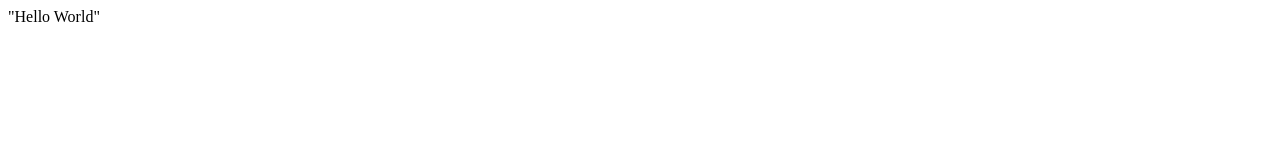
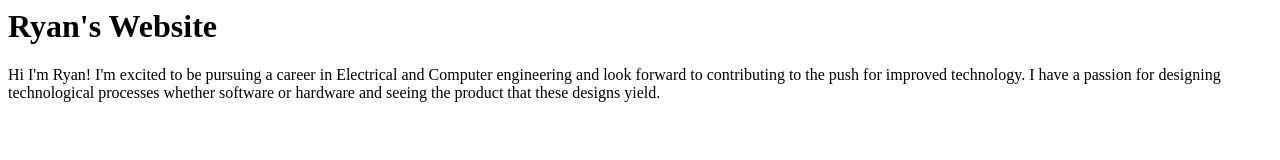
Before and after one commit to HTGYryanz7/HTGYryanz7.github.io, a plain HTML site: page index.html in a window 1280 px wide. Drawn offline with Linux system fonts and the light colour scheme.

Commit message:
Basic Text

```diff
--- a/index.html
+++ b/index.html
@@ -1 +1,8 @@
-"Hello World"
+<html>
+    <body>
+
+        <h1>Ryan's Website</h1>
+        <p>Hi I'm Ryan! I'm excited to be pursuing a career in Electrical and Computer engineering and look forward to contributing to the push for improved technology. I have a passion for designing technological processes whether software or hardware and seeing the product that these designs yield.</p>
+
+    </body>
+</html>
--- /dev/null
+++ b/stylesheet.css
@@ -0,0 +1,13 @@
+h1 {color:black;
+    font-size: 12px;
+    font-family: 'Times New Roman', Times, serif;
+}
+body{
+    background-color: aliceblue;
+}
+
+p{
+    font-size: 12px;
+    font-family: 'Times New Roman', Times, serif;
+    color: black;
+}
```
